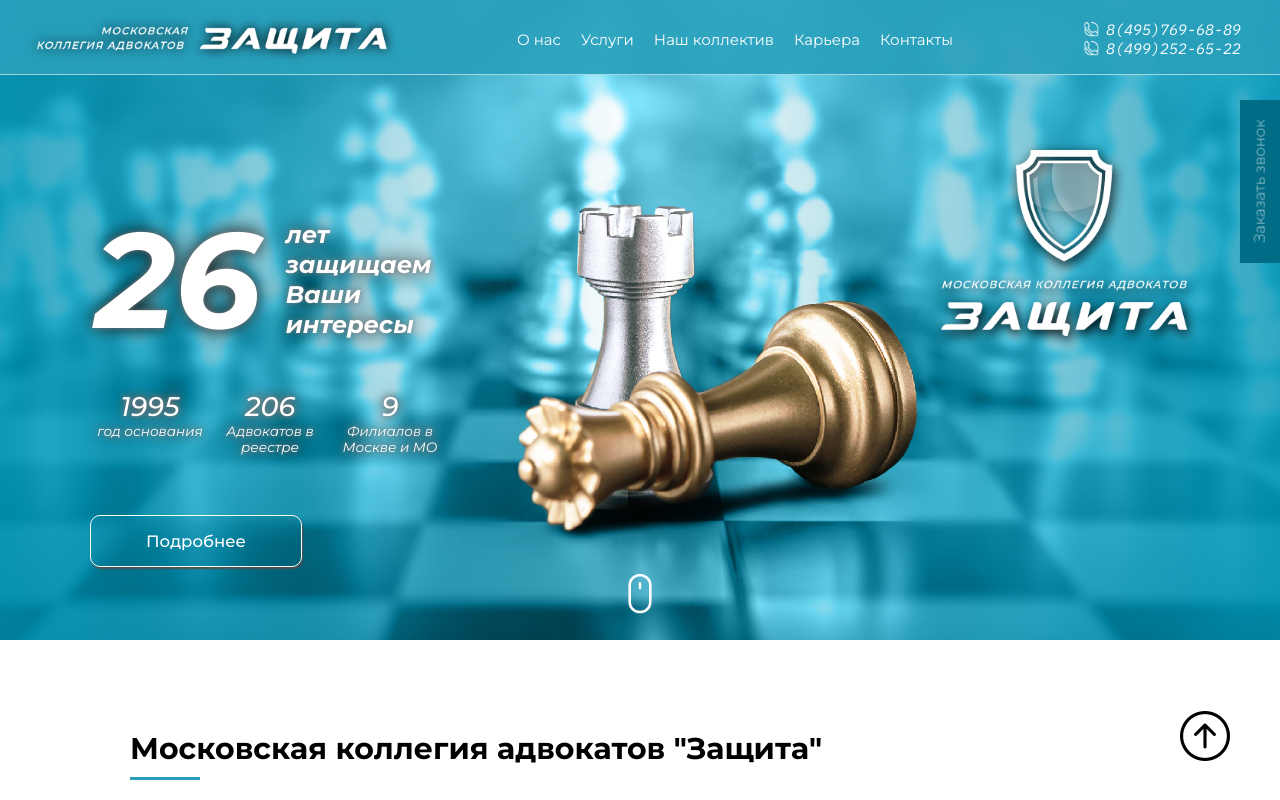
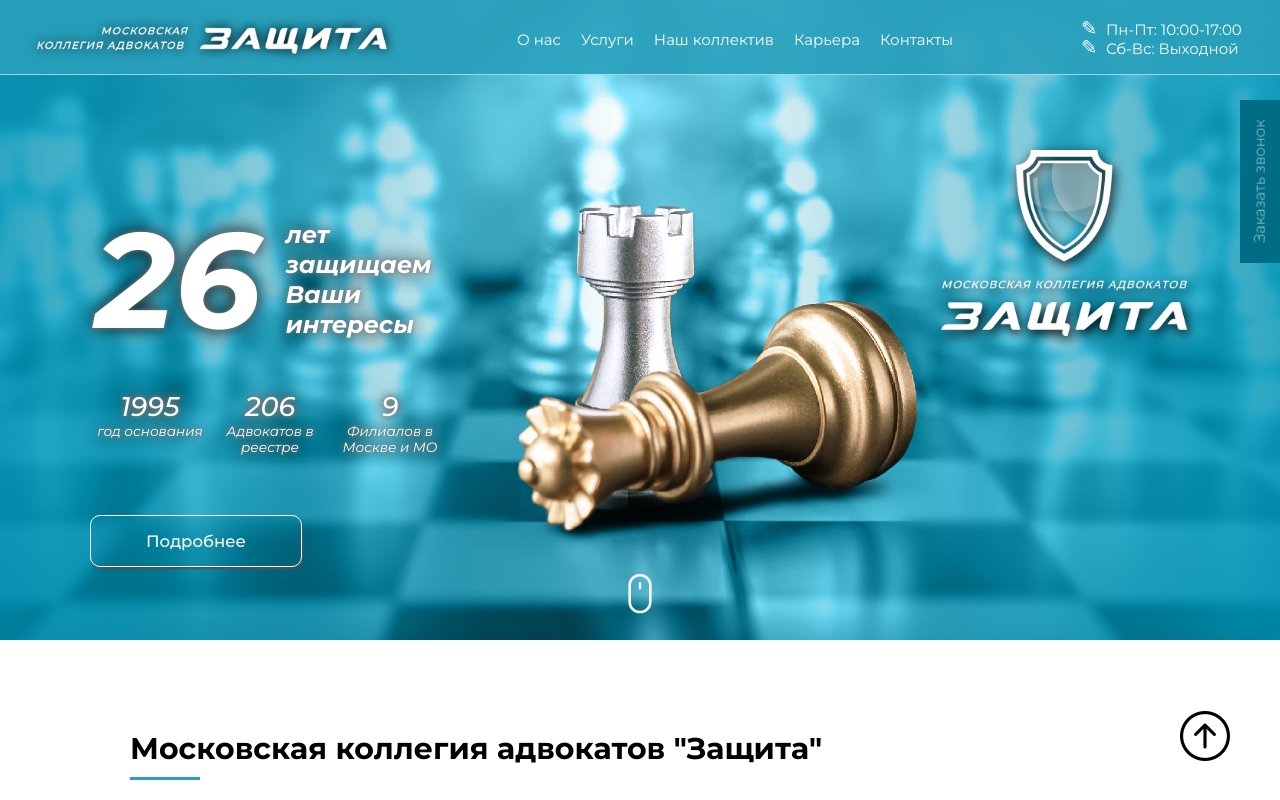
Before and after one commit to Ax51/react-site-MKA_Zaschita, a React (Create React App) app: page / in a window 1280 px wide. Shown: the top 800 px of the page. Built offline with nearby package versions, Linux system fonts and the light colour scheme.

Commit message:
Added working time functionality for phone call

```diff
--- a/src/Components/Header-menu/header-menu.css
+++ b/src/Components/Header-menu/header-menu.css
@@ -101,16 +101,15 @@
     text-decoration: none;
     color: #fff;
 }
-.header-menu__phones > ul > li::before {
-    content:'';
+.header-menu__phones > ul > .ul_pencil::before {
+    font-size: 1.3rem;
+    top: -4px;
+    left: -25px;
+    color:#fff;
+}
+.header-menu__phones_phone > a > .bi {
     position: absolute;
-    left: -22px;
-    top: 2px;
-    display: block;
-    width: 15px;
-    height: 15px;
-    background: url(../../img/mz_ic-phone.1f66.png) center no-repeat;
-    background-size: 100%;
+    left: -20px;
 }
 
 .header-menu_mobile-menu > ul > li {
@@ -127,6 +126,10 @@
 .header-menu_mobile_phone > .bi {
     color: #fff;
     font-size: 1.4rem;
+}
+.header-menu_mobile_phone_unavaliable {
+    background-color: transparent;
+    border: none;
 }
 #header-menu_mobile-menu-checkbox {
     display: none;
--- a/src/Components/Header-menu/header-menu.js
+++ b/src/Components/Header-menu/header-menu.js
@@ -2,6 +2,8 @@
 import { NavLink } from "react-router-dom";
 
 import CallbackForm from '../Callback-form/Callback-form.js';
+
+import MapDb from '../../Db/Map-API-Db/Map-coordinates.js';
 
 import './header-menu.css';
 
@@ -11,16 +13,23 @@
 
 const HeaderMenu = ({ menuItems }) => {
 
-    const scrollUpFunc = e => {
+    const [mobileMenuActive, setMobileMenuActive] = useState(false),
+        [ workTimeNow, setWorkTimeNow ] = useState(false);
+
+    const { phones, workingTime } = MapDb.branch_1.comment;
+
+    const scrollUpFunc = () => {
         window.scroll({ top: 0, left: 0, behavior: 'smooth' })
     };
 
-    const [mobileMenuActive, setMobileMenuActive] = useState(false);
-
     useEffect(() => {  // block scrolling while mobile menu opened
         mobileMenuActive
-            ? document.body.style.overflow = "hidden"
-            : document.body.style.overflow = ""
+        ? document.body.style.overflow = "hidden"
+        : document.body.style.overflow = ""
+    })
+
+    useEffect(() => {
+        isWorkingTime()
     })
 
     function menuList() {
@@ -48,6 +57,22 @@
 
     function toggleMobileMenu() {
         setMobileMenuActive(!mobileMenuActive)
+    }
+
+    function showPhones() {
+        return phones.map((phone, index) => <li key={index} className="header-menu__phones_phone"><a href={`tel:${phone}`}><i className="bi bi-telephone-fill"/>{phone.replace(/\s/g,"")}</a></li>)  //.replace removes spaces in phone number
+    }
+    function showWorkingTime() {
+        return workingTime.map((i, b) => <li key={b} className="ul_pencil"><p>{i}</p></li>)
+    }
+
+    function isWorkingTime() {
+        const now = new Date(),
+            startWorkHour = +workingTime[0].slice(7, 9),
+            stopWorkHour = +workingTime[0].slice(13, 15);
+        (now.getHours() > startWorkHour && now.getHours() < stopWorkHour && now.getDay() > 0 && now.getDay() < 6)
+            ? setWorkTimeNow(true)
+            : setWorkTimeNow(false)
     }
 
     return (
@@ -89,14 +114,19 @@
                     </div>
                     <div className="header-menu__phones">
                         <ul>
-                            <li><a href="tel:+74957696889">8(495)769-68-89</a></li>
-                            <li><a href="tel:+74992526522">8(499)252-65-22</a></li>
+                            {workTimeNow ? showPhones() : showWorkingTime()}
                         </ul>
                     </div>
                 </div>
-                <a href="tel:+74957696889" className="header-menu_mobile_phone">
-                <i className="bi bi-telephone-fill"/>
-                </a>
+                {workTimeNow
+                    ? <a href={`tel:${phones[0]}`} className="header-menu_mobile_phone">
+                        <i className="bi bi-telephone-fill"/>
+                    </a>
+                    : <button
+                        className="header-menu_mobile_phone header-menu_mobile_phone_unavaliable"
+                        onClick={() => alert(`К сожалению, сейчас мы не работаем. Пожалуйста, позвоните нам в рабочее время! Режим работы: ${workingTime}`)}>
+                        <i className="bi bi-telephone-x-fill"/>
+                    </button>}
                 <div
                     className="header-menu_mobile-menu"
                     onClick={closeMobileMenu}>
```
